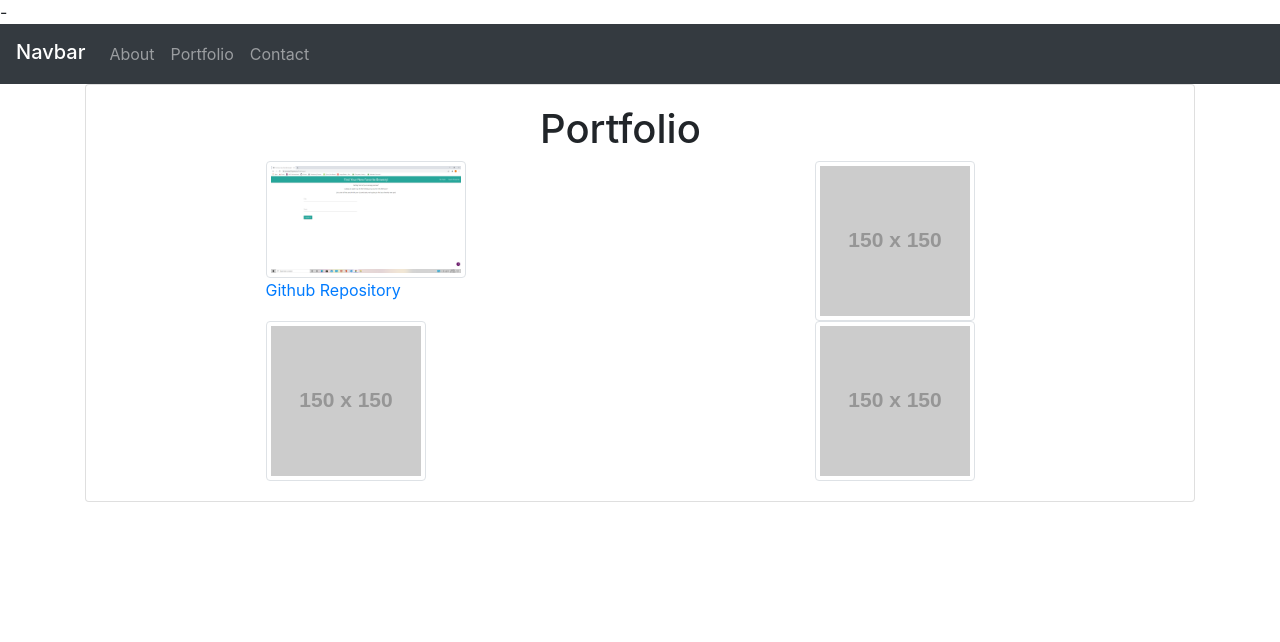
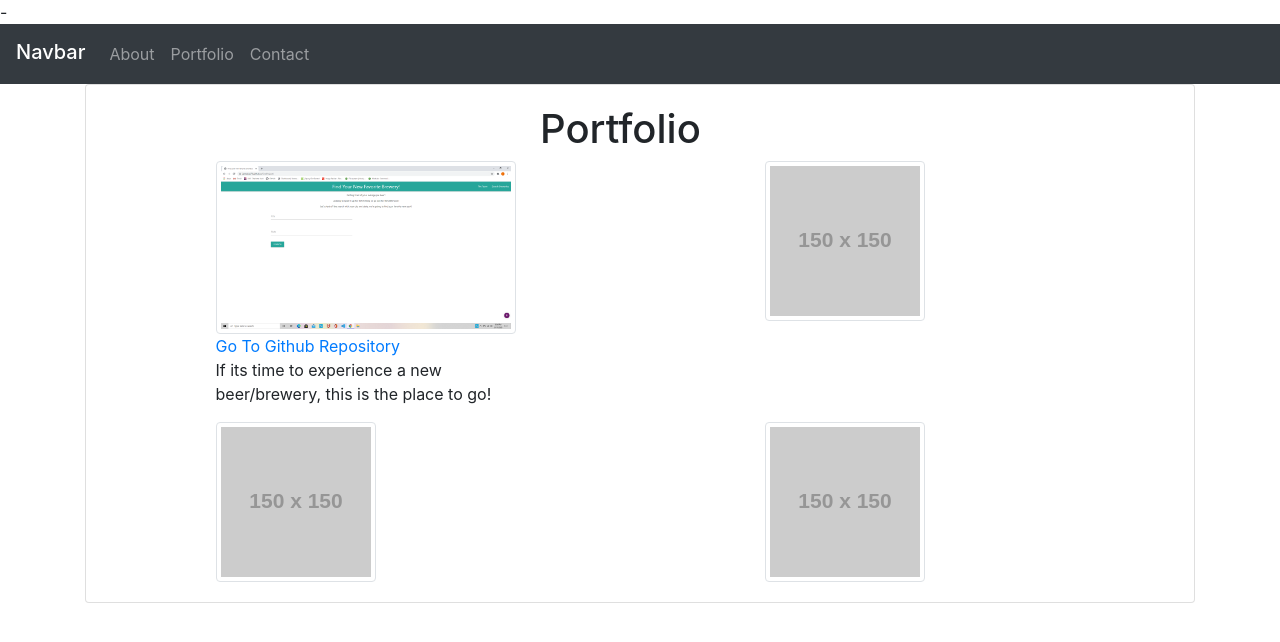
Before and after one commit to jesseziros/My-Portfolio, a plain HTML site: page portfolio.html in a window 1280 px wide. Drawn offline with nearby package versions, Linux system fonts and the light colour scheme; placeholder pictures from the web are drawn by us.

Commit message:
revised contact.html and porfolio.html

```diff
--- a/portfolio.html
+++ b/portfolio.html
@@ -45,25 +45,26 @@
                 </div>
                 <div class="row">
                     <div class="col-lg">
-                        <div class="mx-auto" style="width: 200px;">
+                        <div class="mx-auto" style="width: 300px;">
                             <a href="https://jameslee70.github.io/FirstProject/"><img src="./images/2020-09-11.png" alt="first-project" class="img-thumbnail"></a>
-                            <a href="https://github.com/jameslee70/FirstProject">Github Repository</a>
+                            <a href="https://github.com/jameslee70/FirstProject">Go To Github Repository</a>
+                            <p>If its time to experience a new beer/brewery, this is the place to go!</p>
                         </div>
                     </div>
                     <div class="col-lg">
-                        <div class="mx-auto" style="width: 200px;">
+                        <div class="mx-auto" style="width: 300px;">
                             <img src="https://placehold.it/150x150" alt="Placeholder" class="img-thumbnail">
                         </div>
                     </div>
                 </div>
                 <div class="row">
                     <div class="col-lg">
-                        <div class="mx-auto" style="width: 200px;">
+                        <div class="mx-auto" style="width: 300px;">
                             <img src="https://placehold.it/150x150" alt="Placeholder" class="img-thumbnail">
                         </div>
                     </div>
                     <div class="col-lg">
-                        <div class="mx-auto" style="width: 200px;">
+                        <div class="mx-auto" style="width: 300px;">
                             <img src="https://placehold.it/150x150" alt="Placeholder" class="img-thumbnail">
                         </div>
                     </div>
```
Also changed, not shown: contact.html (+2 -2 lines).
